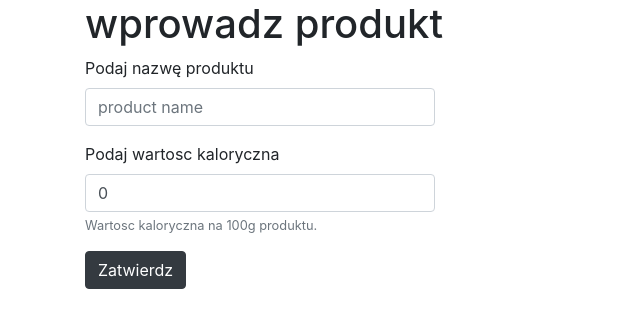
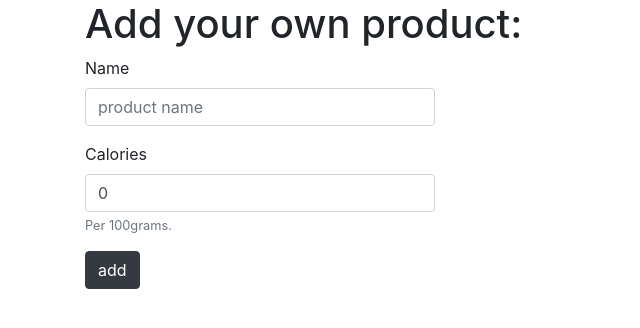
Before and after one commit to aggigie/fitness-app, a Django app: page /add-product/ in a window 1280 px wide. Shown: the part 58-386 px from the top of the page, without its empty margins (0-640 px from the left). Run offline with Django 3.2, Linux system fonts and the light colour scheme; some libraries are stand-ins or nearby versions.

Commit message:
Changed daily intake formulas, updated some models

```diff
--- a/pal_app/models.py
+++ b/pal_app/models.py
@@ -14,7 +14,7 @@ class User(models.Model):
     user_name = models.CharField(max_length=20)
     weight = models.IntegerField()
     height = models.IntegerField()
-    age = models.IntegerField()
+    age = models.DateField()
     sex = models.BooleanField()
 
 
--- a/pal_app/templates/pal_app/add-product.html
+++ b/pal_app/templates/pal_app/add-product.html
@@ -1,27 +1,27 @@
 {% extends 'base.html' %}
 {% block body %}
-
-<h1>wprowadz produkt</h1>
-{% if debug %}
-{{debug}}
-{% endif %}
+<h1>Add your own product:</h1>
 <div class="row">
     <div class="col-sm-4">
-        <form action="/add-product" method="post">
+        <form action="/add-product/" method="post">
             {% csrf_token %}
             <div class="form-group">
-                <label for="product_name">Podaj nazwę produktu</label>
+                <label for="product_name">Name</label>
                 <input type="text" class="form-control" name="product_name" id="product_name"
                        placeholder="product name">
             </div>
             <div class="form-group">
-                <label for="calories">Podaj wartosc kaloryczna</label>
+                <label for="calories">Calories</label>
                 <input type="number" class="form-control" name="calories" id="calories"
                        aria-describedby="descriptionHelp" value="0">
-                <small id="descriptionHelp" class="form-text text-muted">Wartosc kaloryczna na 100g produktu.</small>
+                <small id="descriptionHelp" class="form-text text-muted">Per 100grams.</small>
             </div>
-            <button type="submit" class="btn btn-dark">Zatwierdz</button>
+            <button type="submit" class="btn btn-dark">add</button>
         </form>
     </div>
 </div>
+{% if debug %}
+<br>
+{{debug}}
+{% endif %}
 {% endblock %}
--- a/pal_app/templates/pal_app/meal-data.html
+++ b/pal_app/templates/pal_app/meal-data.html
@@ -5,7 +5,7 @@
         {% if meal_name %}
         <h1>{{ meal_name }}</h1>
         {% else %}
-        <p>ni ma posilka</p>
+        <p>ni ma posilka panie</p>
         {% endif %}
         <form action="/meal/{{meal_id}}/" method="post">
             {% csrf_token %}
@@ -16,7 +16,7 @@
             <label for="product">{{product.name}} - {{product.calories}} cal/100g</label>
             <br/>
             {% endfor %}
-            <input class="btn btn-dark" type="submit" value="Submit">
+            <input class="btn btn-dark" type="submit" value="save">
         </form>
         {% else %}
         <p>ni ma produktow panie</p>
--- a/pal_app/templates/pal_app/products-list.html
+++ b/pal_app/templates/pal_app/products-list.html
@@ -2,7 +2,7 @@
 {% block body %}
 <div class="row">
     <div class="col-sm-8">
-        <h1>produkty</h1>
+        <h1>Available products</h1>
         {% if product_list %}
         <ul class="list-group">
             {% for product in product_list %}
--- a/pal_app/urls.py
+++ b/pal_app/urls.py
@@ -6,6 +6,6 @@ urlpatterns = [
     path('add-product/', views.add_product),
     path('products/', views.show_products),
     path('', views.main),
-    path('user-data', views.user_data),
+    path('user-data/', views.user_data),
     path('meal/<int:meal_type>/', views.meal_data)
 ]
--- a/pal_app/views.py
+++ b/pal_app/views.py
@@ -1,5 +1,4 @@
 import datetime
-
 from django.core.exceptions import ObjectDoesNotExist
 from pal_app.models import Product, User, MealChoice, Meal
 from django.shortcuts import render, redirect
@@ -20,7 +19,7 @@ def add_product(request):
     except KeyError:
         return render(request, 'pal_app/add-product.html')
     return render(request, 'pal_app/add-product.html', {
-        'debug': "dodawanie przebieglo pomyslnie"
+        'debug': "Successfully added to database."
     })
 
 
@@ -28,8 +27,19 @@ def today():
     return datetime.datetime.now().strftime("%Y-%m-%d")
 
 
+def age(born):
+    today = datetime.date.today()
+    return today.year - born.year - ((today.month, today.day) < (born.month, born.day))
+
+
 def calc_intake():
-    pass
+    user = User.objects.first()
+    if user.sex:
+        BMR = 88.362 + (13.397 * user.weight) + (4.799 * user.height) - (5.677 * age(user.age))
+    else:
+        BMR = 447.593 + (9.247 * user.weight) + (3.098 * user.height) - (4.330 * age(user.age))
+    cal = BMR
+    return int(cal)
 
 
 def calc_meal(meal_type):
@@ -48,18 +58,16 @@ def main(request):
         response = redirect('/user-data')
     else:
         obj = User.objects.first()
-        goal = 0
-        calories_left = 0
+        goal = calc_intake()
         todays_intake = 0
         meal_cal = {}
         for meal_type in MealChoice:
             meal_cal[meal_type] = calc_meal(meal_type)
             todays_intake += meal_cal[meal_type]
-        print(meal_cal)
         context = {'user': obj,
                    'date': today(),
                    'goal': goal,
-                   'calories_left': goal - todays_intake,
+                   'calories_left': int(goal - todays_intake),
                    'cal_of_meals': meal_cal
                    }
         response = render(request, 'pal_app/fitness-app.html', context)
@@ -73,12 +81,23 @@ def user_data(request):
         weight = request.POST['weight']
         age = request.POST['age']
         sex = request.POST['sex'] == 'm'
-        ud = User(user_name=user_name, height=height, weight=weight, age=age, sex=sex)
+        msg = ''
+        if User.objects.count() == 0:
+            ud = User(user_name=user_name, height=height, weight=weight, age=age, sex=sex)
+            msg = "Successfully added to database."
+        else:
+            ud = User.objects.first()
+            ud.user_name = user_name
+            ud.height = height
+            ud.weight = weight
+            ud.age = age
+            ud.sex = sex
+            msg = "Successfully updated your information."
         ud.save()
     except KeyError:
         return render(request, 'pal_app/user-data.html')
     return render(request, 'pal_app/user-data.html', {
-        'debug': "dodawanie przebieglo pomyslnie"
+        'debug': msg
     })
 
 
@@ -89,8 +108,6 @@ def meal_data(request, meal_type):
     try:
         meal = Meal.objects.get(meal_type=meal_type, day=today())
         context['selected'] = meal.products.all()
-        print(context['selected'])
-        print(product_list)
     except ObjectDoesNotExist:
         try:
             meal = Meal.objects.create(meal_type=meal_type)
```
Also changed, not shown: pal_app/templates/pal_app/user-data.html (+17 -16 lines), pal_app/migrations/0006_auto_20190801_1656.py (added).
